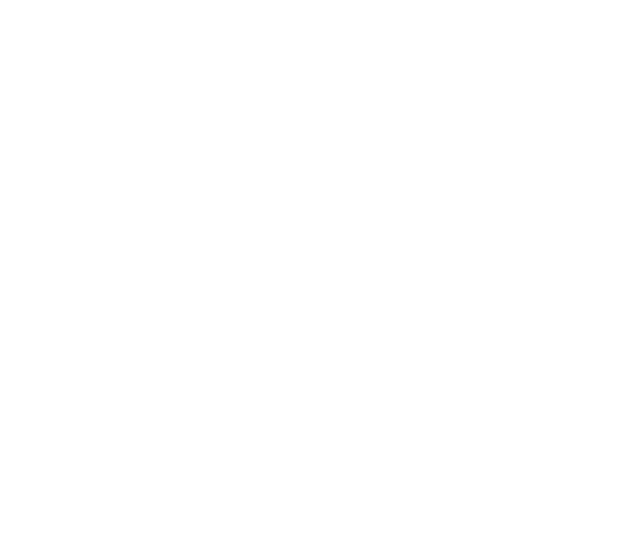
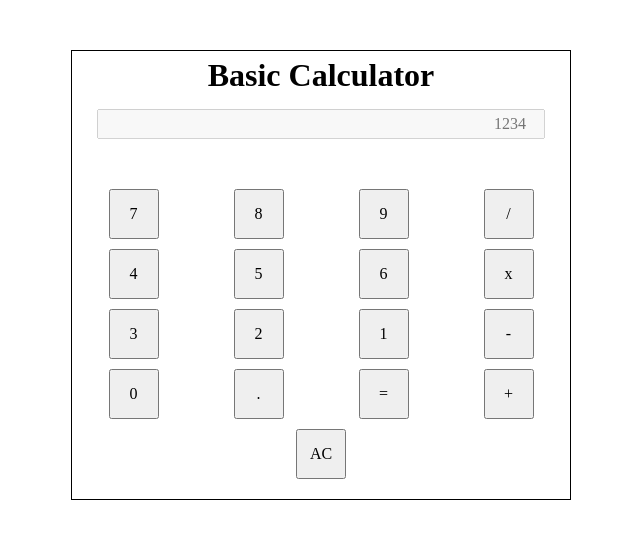
Before and after one commit to mkelson3008/TheOdinProjectCalculator, a plain HTML site: page index.html in a window 1280 px wide. Shown: the whole page, without its empty margins (319-959 px from the left). Drawn offline with Linux system fonts and the light colour scheme.

Commit message:
Complete step 4
Implement the initial html and CSS for the project.

```diff
--- a/index.html
+++ b/index.html
@@ -8,6 +8,38 @@
     <title>Document</title>
 </head>
 <body>
-
+    <div class="container">
+        <h1>Basic Calculator</h1>
+        <input id="display" type="number" placeholder="1234" disabled>
+        <div class="buttonContainer">
+            <div class="btnRow">
+                <button>7</button>
+                <button>8</button>
+                <button>9</button>
+                <button>/</button>
+            </div>
+            <div class="btnRow">
+                <button>4</button>
+                <button>5</button>
+                <button>6</button>
+                <button>x</button>
+            </div>
+            <div class="btnRow">
+                <button>3</button>
+                <button>2</button>
+                <button>1</button>
+                <button>-</button>
+            </div>
+            <div class="btnRow">
+                <button>0</button>
+                <button>.</button>
+                <button>=</button>
+                <button>+</button>
+            </div>
+            <div class="btnRow clear">
+                <button>AC</button>
+            </div>
+        </div>
+    </div>
 </body>
 </html>
--- a/styles.css
+++ b/styles.css
@@ -0,0 +1,97 @@
+/* 1. Use a more-intuitive box-sizing model */
+*, *::before, *::after {
+  box-sizing: border-box;
+}
+
+/* 2. Remove default margin */
+* {
+  margin: 0;
+}
+
+/* 3. Enable keyword animations */
+@media (prefers-reduced-motion: no-preference) {
+  html {
+    interpolate-size: allow-keywords;
+  }
+}
+
+body {
+  /* 4. Add accessible line-height */
+  line-height: 1.5;
+  /* 5. Improve text rendering */
+  -webkit-font-smoothing: antialiased;
+}
+
+/* 6. Improve media defaults */
+img, picture, video, canvas, svg {
+  display: block;
+  max-width: 100%;
+}
+
+/* 7. Inherit fonts for form controls */
+input, button, textarea, select {
+  font: inherit;
+}
+
+/* 8. Avoid text overflows */
+p, h1, h2, h3, h4, h5, h6 {
+  overflow-wrap: break-word;
+}
+
+/* 9. Improve line wrapping */
+p {
+  text-wrap: pretty;
+}
+h1, h2, h3, h4, h5, h6 {
+  text-wrap: balance;
+}
+
+/*
+  10. Create a root stacking context
+*/
+#root, #__next {
+  isolation: isolate;
+}
+
+/*
+ End of CSS reset
+*/
+
+.container {
+    width: 500px;
+    height: 450px;
+    border: 1px solid black;
+    margin: 0 auto;
+    margin-top: 50px;
+    display: flex;
+    flex-flow: column;
+    align-items: center;
+    justify-content: start;
+}
+
+#display {
+    margin-top: 10px;
+    width: 90%;
+}
+
+input::placeholder {
+    text-align: right;
+}
+
+.buttonContainer {
+    margin-top: 50px;
+    display: flex;
+    flex-flow: column;
+    gap: 10px;
+}
+
+.btnRow {
+    display: flex;
+    width: 500px;
+    justify-content: space-around;
+}
+
+button {
+    width: 50px;
+    height: 50px;
+}
```
Also changed, not shown: main.js (line endings or trailing spaces).
